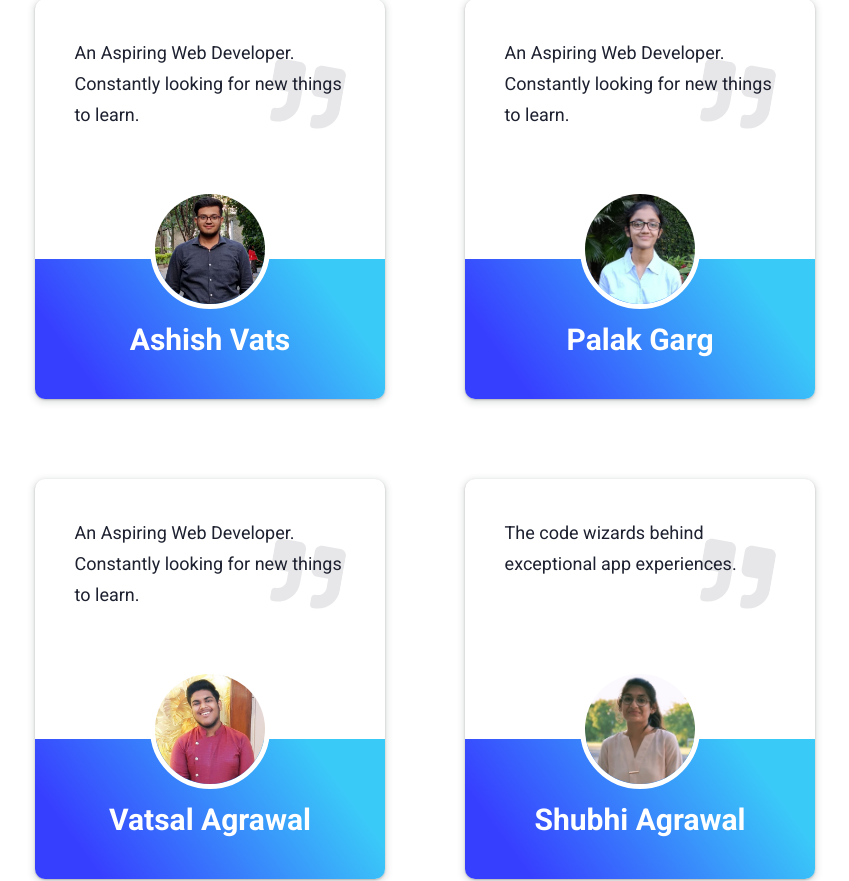
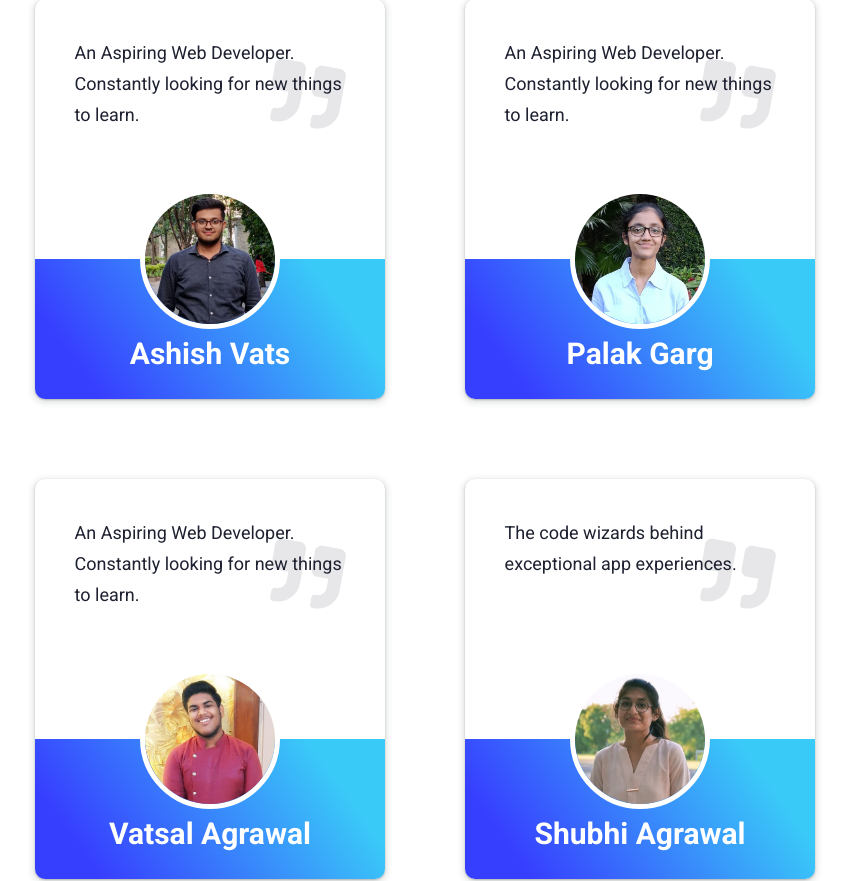
Before and after one commit to vatsal-agarwal-20/INDoor, a React (Create React App) app in the folder client/: page / in a window 1280 px wide. Shown: the part 2874-3755 px from the top of the page, without its empty margins (215-1064 px from the left). Built offline with nearby package versions, Linux system fonts and the light colour scheme.

Commit message:
Update Testimonials.module.css

```diff
--- a/client/src/container/testimonials/Testimonials.module.css
+++ b/client/src/container/testimonials/Testimonials.module.css
@@ -46,8 +46,8 @@
 .image img {
   object-fit: cover;
   background-color: tomato;
-  height: 120px;
-  width: 120px;
+  height: 140px;
+  width: 140px;
   border-radius: 50%;
   border: 5px solid white;
   background: no-repeat center/cover;
@@ -77,7 +77,7 @@
 .person {
   color: white;
   position:absolute;
-  top: 70%;
+  top: 80%;
   left: 50%;
   transform: translate(-50%, -100%);
   font-size: 3rem;
```
